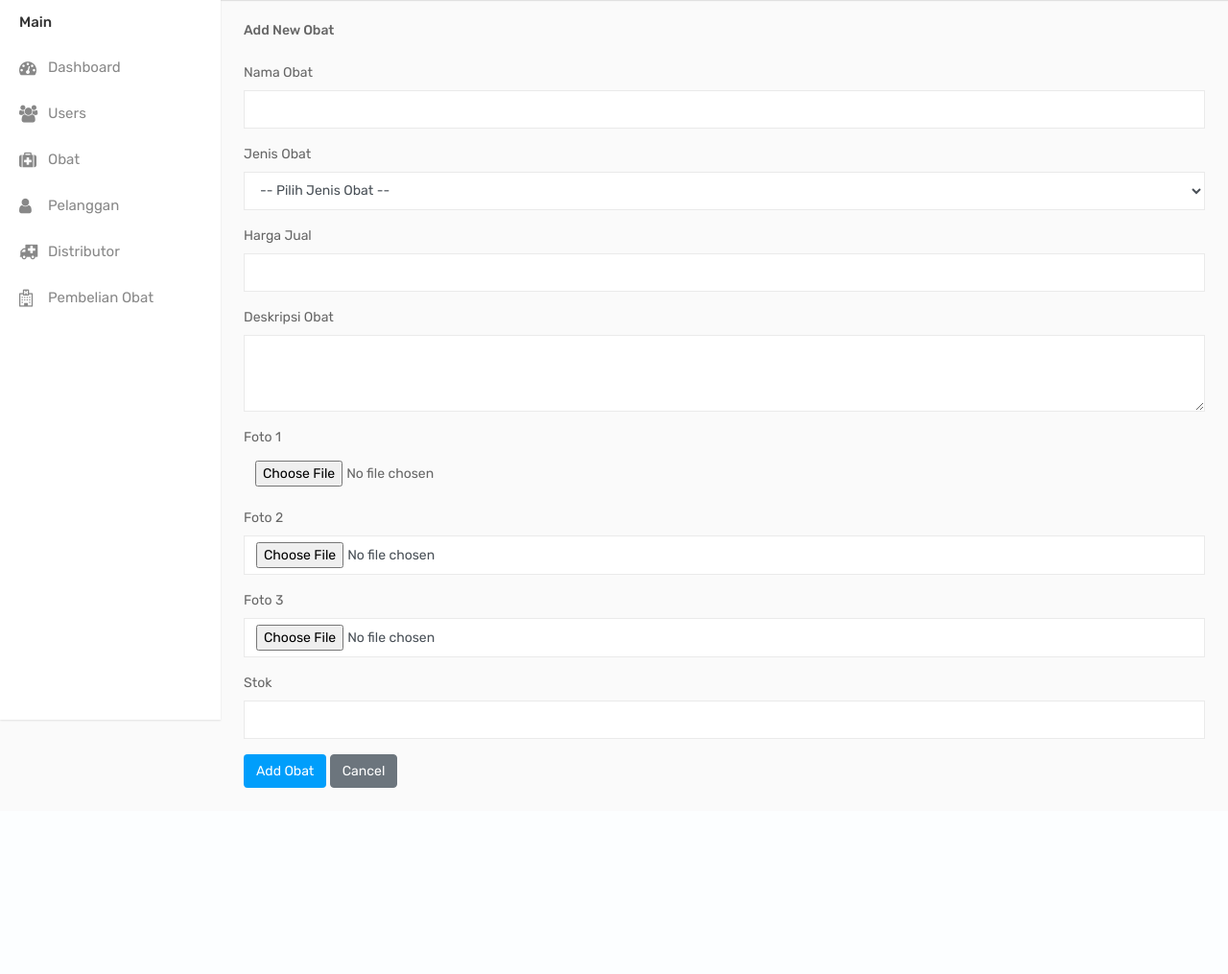
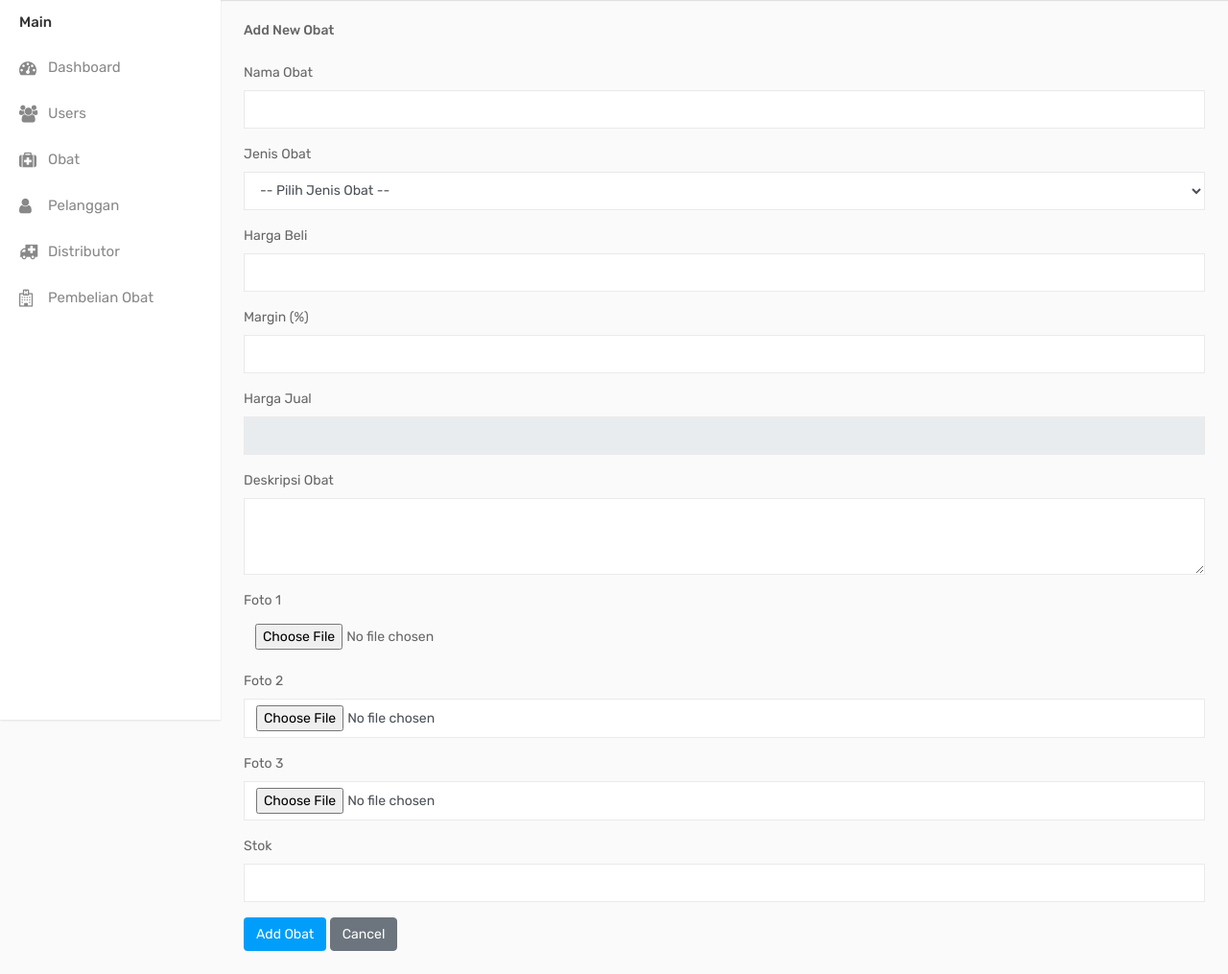
Before and after one commit to vero57/lsp-apotek-yosua, a Laravel app: template resources/views/be/pages/addobat.blade.php in a window 1280 px wide. Shown: the part 50-1065 px from the top of the page at 96% size. Before the commit the page ends 871 px from the top, so only its background shows below. Run offline with Laravel 12, Linux system fonts and the light colour scheme; the template is opened without the code that fills it, so the values that code supplies are empty; parts of the project's set-up code (start-up, migrations or seed data) failed here and were passed over.

Commit message:
Add input fields for Harga Beli and Margin in Add and Edit Obat forms, and update Harga Jual calculation logic

```diff
--- a/resources/views/be/pages/addobat.blade.php
+++ b/resources/views/be/pages/addobat.blade.php
@@ -19,8 +19,16 @@
             </select>
         </div>
         <div class="form-group mb-3">
+            <label for="harga_beli">Harga Beli</label>
+            <input type="number" class="form-control w-100" id="harga_beli" name="harga_beli" min="0">
+        </div>
+        <div class="form-group mb-3">
+            <label for="margin">Margin (%)</label>
+            <input type="number" class="form-control w-100" id="margin" name="margin" min="0" max="100">
+        </div>
+        <div class="form-group mb-3">
             <label for="harga_jual">Harga Jual</label>
-            <input type="text" class="form-control w-100" id="harga_jual" name="harga_jual" required>
+            <input type="text" class="form-control w-100" id="harga_jual" name="harga_jual" required readonly>
         </div>
         <div class="form-group mb-3">
             <label for="deskripsi_obat">Deskripsi Obat</label>
@@ -48,16 +56,20 @@
 </div>
 <script>
 document.addEventListener('DOMContentLoaded', function () {
-    const hargaInput = document.getElementById('harga_jual');
-    if (hargaInput) {
-        hargaInput.addEventListener('input', function(e) {
-            let value = this.value.replace(/\D/g, '');
-            if (value) {
-                this.value = parseInt(value).toLocaleString('id-ID');
-            } else {
-                this.value = '';
-            }
-        });
+    const hargaBeliInput = document.getElementById('harga_beli');
+    const marginInput = document.getElementById('margin');
+    const hargaJualInput = document.getElementById('harga_jual');
+
+    function hitungHargaJual() {
+        const hargaBeli = parseFloat(hargaBeliInput.value) || 0;
+        const margin = parseFloat(marginInput.value) || 0;
+        const hargaJual = hargaBeli + (hargaBeli * margin / 100);
+        hargaJualInput.value = hargaJual ? Math.round(hargaJual).toLocaleString('id-ID') : '';
+    }
+
+    if (hargaBeliInput && marginInput && hargaJualInput) {
+        hargaBeliInput.addEventListener('input', hitungHargaJual);
+        marginInput.addEventListener('input', hitungHargaJual);
     }
 });
 </script>
```
Also changed, not shown: resources/views/be/pages/editobat.blade.php (+37 -10 lines).
